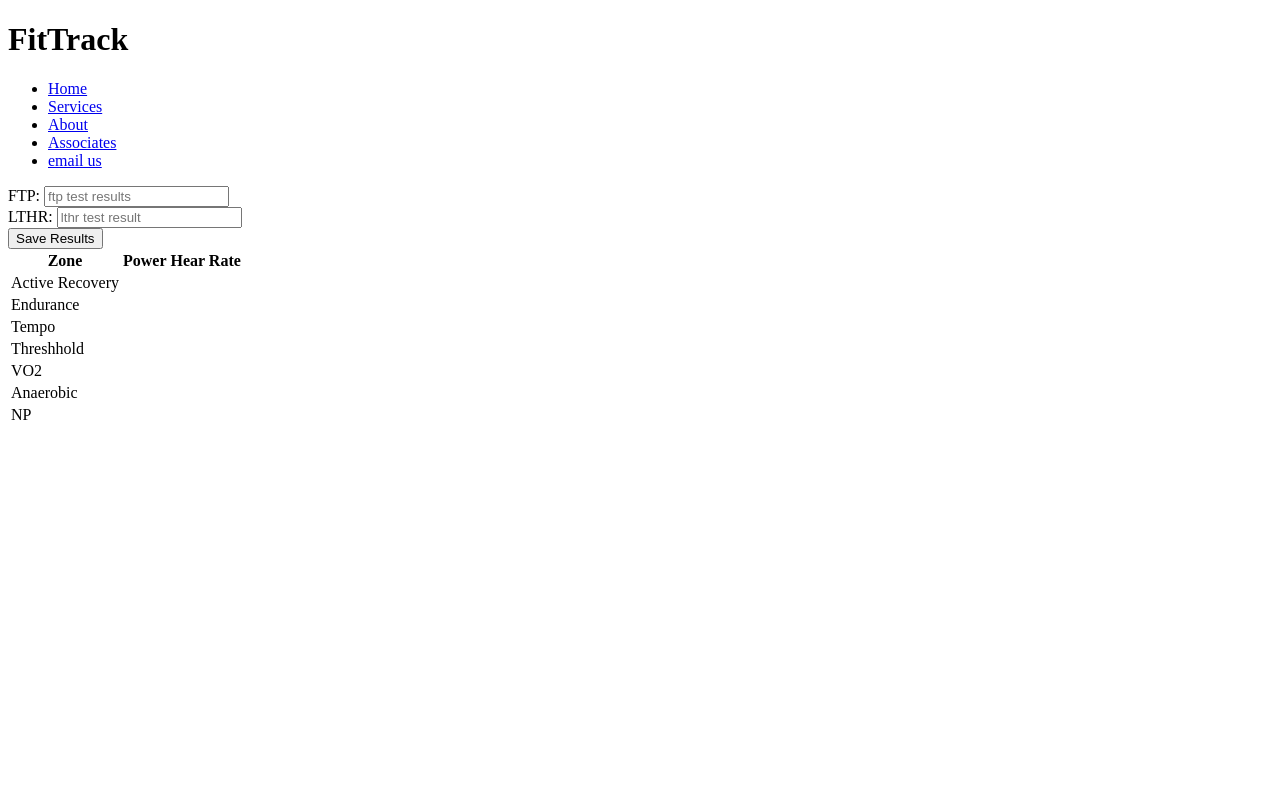
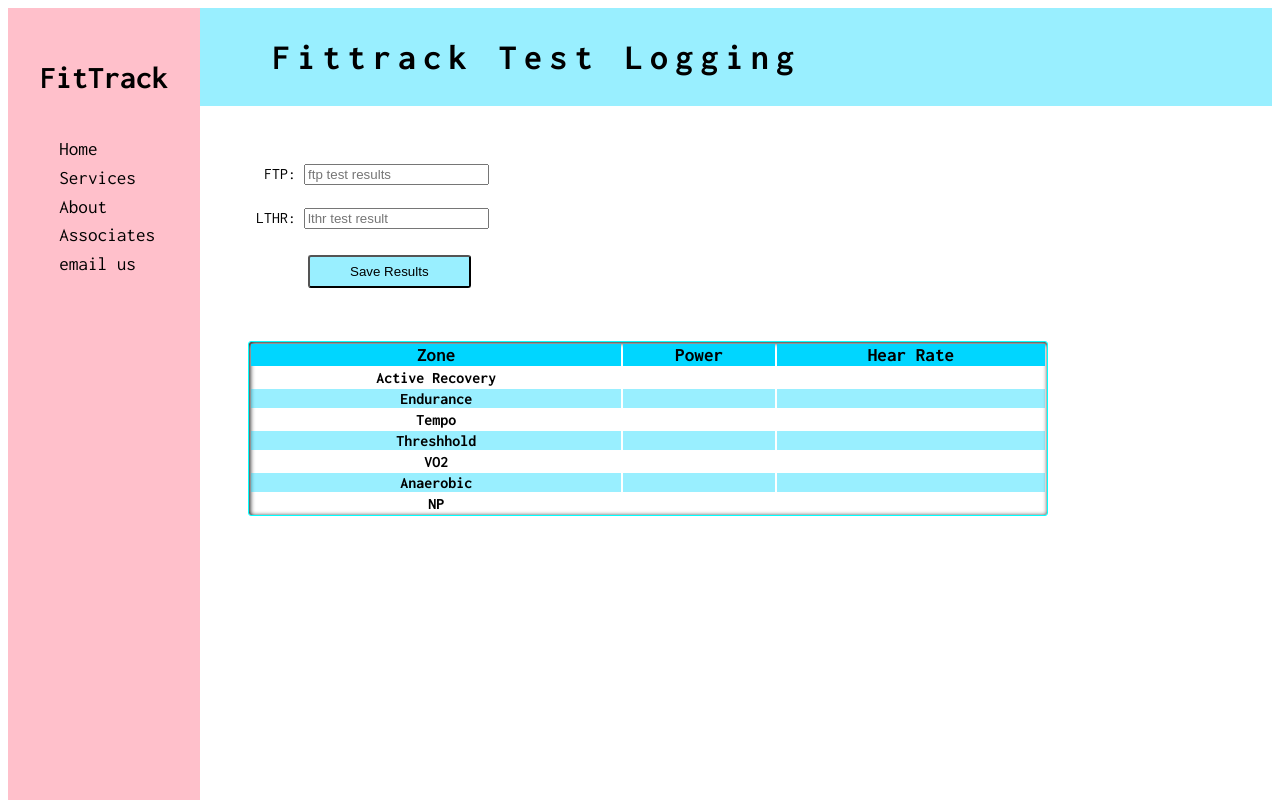
Before and after one commit to odulzaides/MVC-athlete-app, a website: page index.html in a window 1280 px wide. Shown: the top 800 px of the page. Drawn offline with nearby package versions, Linux system fonts and the light colour scheme.

Commit message:
Changed model, controller, view roles. IN PROGRESS

```diff
--- a/app.js
+++ b/app.js
@@ -1,78 +1,13 @@
-'use strict'
+// Model
 
-////  Model  ////
-
-// Athlete Object
-const Athlete = function (name, age, username) {
-    this.username = username;
+const Athlete = function(name, age, weight, username, email){
     this.name = name;
     this.age = age;
+    this.weight = weight;
+    this.username = username;
+    this.email = email;
+    this.pwd = pwd;
     this.testResults = [];
-    this.lthr = [];
-    // TODO: Add new Athlete to array
 }
 
-// Athlete methods
-Athlete.prototype = {
-    getName: function () {
-        console.log(this.name);
-    },
-    getAge: function () {
-        console.log(this.age);
-    },
-    setZones: function () {
-        let testResults = this.testResults;
-        let lthrArr = [.81, .81, .89, .90, .93, .94, .99, 1.00, 1.02, 1.03, 1.06, 1.06];
-        let ftpArr = [.55, .56, .75, .76, .85, .95, .96, 1.05, 1.06, 1.20, 1.21, 1.50, 1.51];
-        let calculateZones = function (arr, index) {
-            let zones = arr.map(function (item) {
-                return Math.floor(item * testResults[0].testResult[index]);
-            });
-            return zones;
-        }
-        this.lthrZones = calculateZones( lthrArr, 2);
-        this.powerZones = calculateZones(ftpArr, 1);
-    },
-    // Set ftp and lthr into array
-    setMetrics: function (ftp, lthr) {
-        let date = new Date().toLocaleDateString();
-        let metrics = {};
-        metrics.testResult = [date, ftp, lthr];
-        this.testResults.push(metrics);
-        // console.log(this.testResults);
-
-    }
-
-}
-
-// All Athletes
-const AthleteDatabase = function (athlete) {
-    return function () {
-        let athletes = [];
-        athletes.push(athlete);
-    }
-    // console.log(athletes);
-}
-
-// Test code
-let oscar = new Athlete("Oscar J Dulzaides", 56, "odulzaides");
-let thomas = new Athlete("Thomas Corea", 56, "thomasc");
-// oscar.setMetrics(230, 152);
-// oscar.setMetrics(230, 152);
-// oscar.setMetrics(230, 152);
-// oscar.setZones();
-// console.log(oscar.lthrZones);
-// console.log(oscar.powerZones);
-
-/////  Controller ////
-const SetAthtleteData = function () {
-    // TODO: Add new Athlete to array
-    return;
-}
-
-///////  View /////
-// Make an object
-//
-const ZoneTable = function () {
-
-}
+Athlete.prototype
--- a/index.html
+++ b/index.html
@@ -5,14 +5,16 @@
     <meta charset="UTF-8">
     <meta name="viewport" content="width=device-width, initial-scale=1.0">
     <meta http-equiv="X-UA-Compatible" content="ie=edge">
+<link href="https://fonts.googleapis.com/css?family=Inconsolata:400,700|Quicksand" rel="stylesheet">    <link rel="stylesheet"  href="./style.css">
 
     <title>JS Prototype Pattern</title>
 </head>
 
 <body>
+   <div class="container">
         <header class="home-header">
             <h1>FitTrack</h1>
-        <ul>
+            <ul class="header-links">
                 <li><a href="#">Home</a></li>
                 <li><a href="#">Services</a></li>
                 <li><a href="#">About</a></li>
@@ -20,15 +22,21 @@
                 <li><a href="#">email us</a></li>
             </ul>
         </header> <!-- Header-->
+    <!-- Main section-->
+    <section class="main-section">
+        <div class="test-page-header">
+        <h1>Fittrack Test Logging</h1>
+        </div>
 
+        <div class="test-section">
             <form action="">
                 <div class="form-item">
                     <label for="">FTP: </label>
-            <input type="text" placeholder="ftp test results">
+                    <input id="ftp" type="text" placeholder="ftp test results">
                 </div>
                 <div class="form-item">
                     <label for="">LTHR: </label>
-            <input type="text" placeholder="lthr test result">
+                    <input id="lthr" type="text" placeholder="lthr test result">
                 </div>
                 <div class="form-item">
                     <button type="submit">Save Results</button>
@@ -44,41 +52,48 @@
                     </tr>
                 </thead>
                 <tr>
-            <td>Active Recovery</td>
-            <td id="power"></td>
-            <td id="lthr"></td>
+                    <th>Active Recovery<htd>
+                    <td data-metric="power"></td>
+                    <td data-metric="lthr"></td>
                 </tr>
                 <tr>
-            <td>Endurance</td>
-            <td id="power"></td>
-            <td id="lthr"></td>
+                    <th>Endurance</th>
+                    <td data-metric="power"></td>
+                    <td data-metric="lthr"></td>
                 </tr>
                 <tr>
-            <td>Tempo</td>
-            <td id="power"></td>
-            <td id="lthr"></td>
+                    <th>Tempo</th>
+                    <td data-metric="power"></td>
+                    <td data-metric="lthr"></td>
                 </tr>
                 <tr>
-            <td>Threshhold</td>
-            <td id="power"> </td>
-            <td id="lthr"> </td>
+                    <th>Threshhold</th>
+                    <td data-metric="power"> </td>
+                    <td data-metric="lthr"> </td>
                 </tr>
                 <tr>
-            <td>VO2</td>
-            <td id="power"></td>
-            <td id="lthr"> </td>
+                    <th>VO2</th>
+                    <td data-metric="power"></td>
+                    <td data-metric="lthr"> </td>
                 </tr>
                 <tr>
-            <td>Anaerobic</td>
-            <td id="power"></td>
-            <td id="lthr"></td>
+                    <th>Anaerobic</th>
+                    <td data-metric="power"></td>
+                    <td data-metric="lthr"></td>
                 </tr>
                 <tr>
-            <td>NP</td>
-            <td id="power"></td>
-            <td id="lthr"></td>
+                    <th>NP</th>
+                    <td data-metric="power"></td>
+                    <td data-metric="lthr"></td>
                 </tr>
             </table>
+        </div>
+        </section>
+   </div>
+   <script
+  src="https://code.jquery.com/jquery-3.2.1.js"
+  integrity="sha256-DZAnKJ/6XZ9si04Hgrsxu/8s717jcIzLy3oi35EouyE="
+  crossorigin="anonymous"></script>
     <script src="app.js"></script>
 </body>
 
--- a/style.css
+++ b/style.css
@@ -0,0 +1,82 @@
+body {
+    font-family: 'Inconsolata', 'sans-serif';
+}
+.container {
+    display:flex;
+    display: -webkit-flex;
+}
+header {
+    display:flex;
+    flex-direction: column;
+    background-color:pink;
+    padding:2em;
+    height:1000px;
+}
+.header-links {
+    list-style-type: none;
+    margin-left:1em;
+    padding:0;
+    font-size:1.2em;
+    letter-spacing: 2;
+    font-stretch: expanded;
+    line-height: 1.5;
+}
+.header-links a {
+    text-decoration: none;
+    color:black;
+}
+.main-section {
+    display:flex;
+    flex-direction: column;
+    /*padding:3em 7em;*/
+    width:100%;
+}
+.test-page-header {
+    display:block;
+    font-weight: 700;
+    width: auto;
+    padding:0em 3em;
+    font-size:1.5em;
+    letter-spacing: .3em;
+    background:rgba(0%, 84.1%, 100%, .4);
+ }
+ .test-section {
+    margin: 3em;
+ }
+.form-item {
+    /*margin-bottom:1em;*/
+    padding:0;
+}
+.form-item label {
+    margin:.7em 0 1em 0;
+    display:inline-block;
+    /*margin-right:1em;*/
+    width:3em;
+    text-align:right;
+}
+.form-item button {
+    padding:.5em 3em;
+    margin:1em 0 4em 4.5em;
+    border-radius: 3px;
+    background:rgba(0%, 84.1%, 100%, .4);
+}
+
+table {
+    width:50em;
+    border: 1px solid  aqua;
+    border-radius: 3px;
+    box-shadow: 1px 1px 5px inset;
+}
+thead {
+        background-color: rgba(0%, 84.1%, 100%, 1);
+        font-size:1.2em;
+        font-weight:100;
+}
+
+tbody tr:nth-child(even) {
+    background-color: rgba(0%, 84.1%, 100%, .4);
+}
+td {
+    padding:.4em 1.2em .4em .6em;
+    text-align: left;
+}
```
Lines whose indentation alone changed are shown as unchanged.
